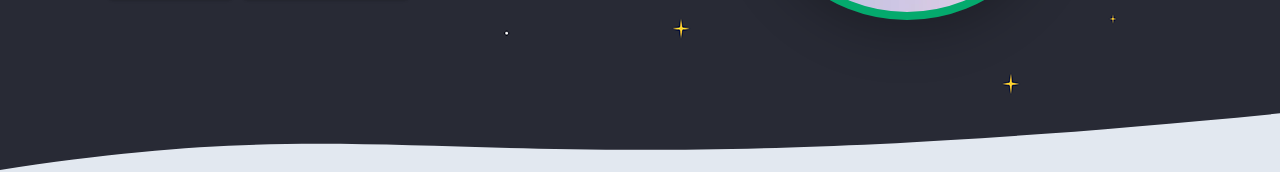
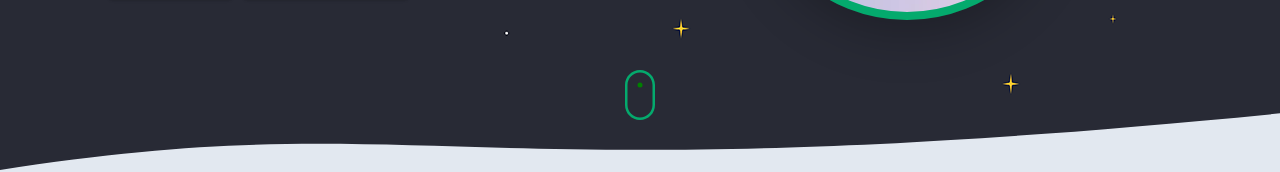
Before and after one commit to ahmmed-shakil/portfolio_ahmmed_shakil, a React (Create React App) app: page / in a window 1280 px wide. Shown: the part 524-696 px from the top of the page. Built offline with nearby package versions, Linux system fonts and the light colour scheme; the HTML template or start-up script is replaced by a standard one.

Commit message:
Scroll button added

```diff
--- a/src/components/Home/components/Home.jsx
+++ b/src/components/Home/components/Home.jsx
@@ -13,6 +13,8 @@ import Projects from "./Projects/Projects";
 import Education from "./Education/Education";
 import Blogs from "./Blogs/Blogs";
 import Contact from "./Contact/Contact";
+import SmoothScroll from "../../shared/SmoothScroll";
+import MouseScrollIcon from "../../shared/MouseScrollIcon";
 
 const Home = () => {
   return (
@@ -20,23 +22,48 @@ const Home = () => {
       {/* <DesktopHeader /> */}
       {/* <MobileHeader /> */}
       <div>
-        <div>
+        <div className=" relative">
+          <SmoothScroll targetId="about" bottom={"50px"}>
+            <MouseScrollIcon prop={"text-primary"} />
+          </SmoothScroll>
           <HeroSection />
         </div>
+        <div className=" relative">
+          <SmoothScroll targetId="projects" bottom={"-60px"}>
+            <MouseScrollIcon prop={"text-slate-900 dark:text-slate-200"} />
+          </SmoothScroll>
           <div id="about" className="pt-24 md:pt-40">
             <About />
           </div>
+        </div>
+        <div className=" relative">
+          <SmoothScroll targetId="background">
+            <MouseScrollIcon />
+          </SmoothScroll>
           <div id="projects" className=" pt-24 md:pt-40">
             <Projects />
           </div>
+        </div>
+        <div className=" relative">
+          <SmoothScroll targetId="blogs" bottom={"10px"}>
+            <MouseScrollIcon prop={"text-primary"} />
+          </SmoothScroll>
           <div id="background" className=" pt-24 md:pt-40">
             <Education />
           </div>
+        </div>
+        <div className=" relative">
+          <SmoothScroll targetId="contact" bottom={"-80px"}>
+            <MouseScrollIcon />
+          </SmoothScroll>
           <div id="blogs" className=" pt-24 md:pt-36">
             <Blogs />
           </div>
+        </div>
+        <div className=" relative">
           <div id="contact" className=" pt-24 md:pt-40">
             <Contact />
+          </div>
         </div>
       </div>
       {/* <Features /> */}
--- /dev/null
+++ b/src/components/shared/MouseScrollIcon.css
@@ -0,0 +1,24 @@
+.mouse-scroll-icon {
+    display: flex;
+    justify-content: center;
+    align-items: center;
+  }
+
+  .mouse {
+    cursor: pointer;
+    fill: green; /* Customize the color as needed */
+  }
+
+  .dot {
+    animation: bounce 2s infinite ease-in-out; /* Animation for bouncing dot */
+  }
+
+  /* Keyframes for the bounce animation */
+  @keyframes bounce {
+    0%, 100% {
+      cy: 10; /* Start and end position */
+    }
+    50% {
+      cy: 15; /* Middle position */
+    }
+  }
--- /dev/null
+++ b/src/components/shared/MouseScrollIcon.jsx
@@ -0,0 +1,23 @@
+import React from "react";
+import "./MouseScrollIcon.css"; // Import the CSS file for styles
+
+const MouseScrollIcon = ({ prop }) => {
+  return (
+    <div className="mouse-scroll-icon">
+      <svg
+        width="30"
+        height="50"
+        viewBox="0 0 30 50"
+        className={`mouse ${prop}`}
+      >
+        <path
+          d="M15 0C6.71572 0 0 6.71572 0 15V35C0 43.2843 6.71572 50 15 50C23.2843 50 30 43.2843 30 35V15C30 6.71572 23.2843 0 15 0ZM15 47.5C8.09703 47.5 2.5 41.903 2.5 35V15C2.5 8.09703 8.09703 2.5 15 2.5C21.903 2.5 27.5 8.09703 27.5 15V35C27.5 41.903 21.903 47.5 15 47.5Z"
+          fill="currentColor"
+        />
+        <circle cx="15" cy="10" r="2.5" className="dot" />
+      </svg>
+    </div>
+  );
+};
+
+export default MouseScrollIcon;
--- /dev/null
+++ b/src/components/shared/SmoothScroll.js
@@ -0,0 +1,34 @@
+import React, { useRef } from "react";
+import { useSpring, animated } from "@react-spring/web";
+
+const SmoothScroll = ({ targetId, children, bottom = 0 }) => {
+  const scrollRef = useRef(null);
+
+  const scrollToSection = () => {
+    const targetElement = document.getElementById(targetId);
+    if (targetElement) {
+      const scrollY =
+        targetElement.getBoundingClientRect().top + window.pageYOffset;
+      window.scrollTo({ top: scrollY, behavior: "smooth" });
+    }
+  };
+
+  return (
+    <animated.div
+      ref={scrollRef}
+      onClick={scrollToSection}
+      style={{
+        cursor: "pointer",
+        position: "absolute",
+        bottom: bottom,
+        left: "50%", // Center the element horizontally
+        transform: "translateX(-50%)",
+      }}
+      className={"z-20"}
+    >
+      {children}
+    </animated.div>
+  );
+};
+
+export default SmoothScroll;
```
Lines whose indentation alone changed are shown as unchanged.
